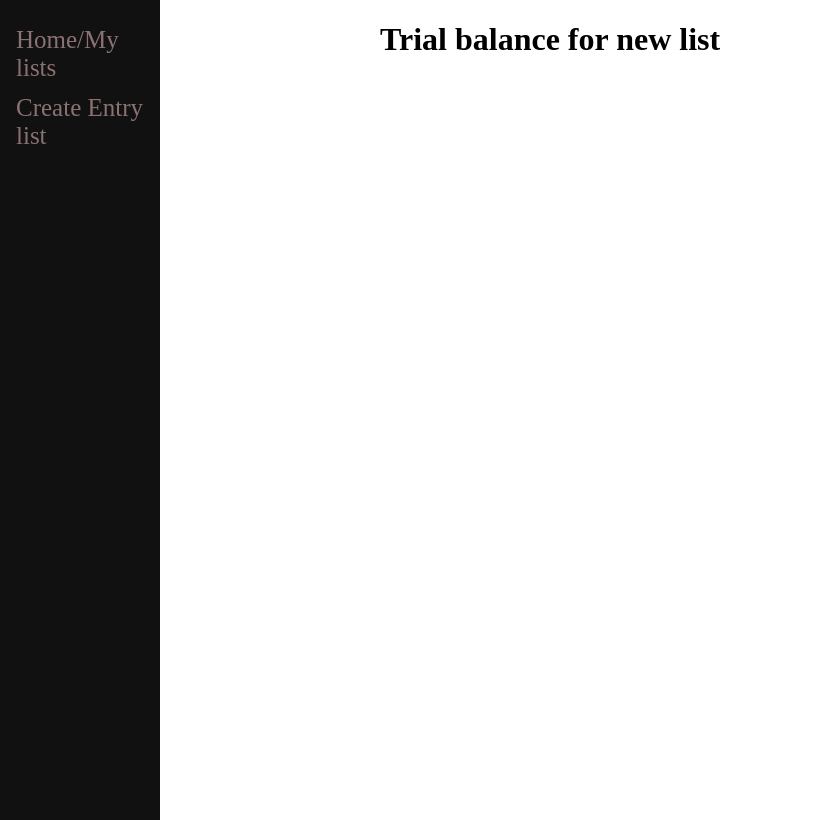
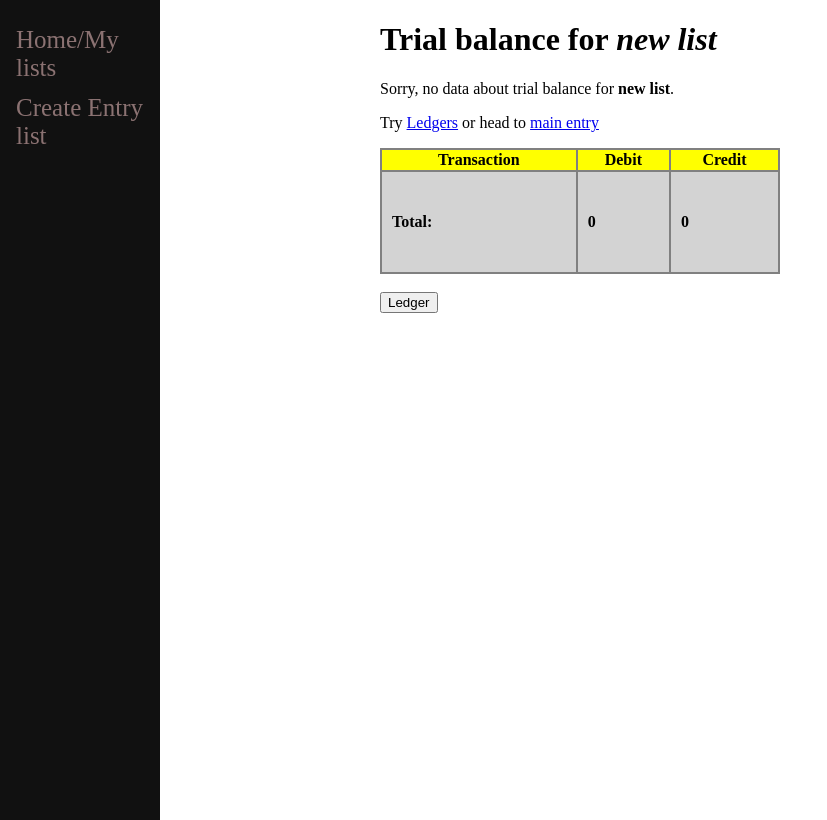
Before and after one commit to Codeit-Michael/Accounting_app, a Django app: page /2/trialbalance/ in a window 1280 px wide. Shown: the whole page, without its empty margins (0-827 px from the left). Run offline with Django 3.2, Linux system fonts and the light colour scheme; data comes from the database, SQL or seed files in the repository.

Commit message:
vetter UI

```diff
--- a/financeSite/journal/templates/journal/base.html
+++ b/financeSite/journal/templates/journal/base.html
@@ -37,6 +37,39 @@
 
 	}
 
+        #body {
+            display: flex;
+            justify-content: center;
+        }
+
+        #table-title {
+            text-align: center;
+        }
+
+        #debit {
+            border-top: 1px solid black;
+            border-right: 1px solid black;
+            border-bottom: 1px solid black;
+        }
+
+        #credit {
+            border-top: 1px solid black;
+            border-left: 1px solid black;
+            border-bottom: 1px solid black;
+        }
+
+        td {
+            padding: 10px;
+        }
+
+        .debit-data {
+            border-right: 1px solid black;
+        }
+
+        .credit-data {
+            border-left: 1px solid black;
+        }
+
 	</style>
 
 	<title>{% block title %}{% endblock %}</title>
--- a/financeSite/journal/templates/journal/trialBalance.html
+++ b/financeSite/journal/templates/journal/trialBalance.html
@@ -3,12 +3,44 @@
 {% block title %}Trial Balance{% endblock %}
 
 {% block content %}
-<h1>Trial balance for {{cnt.text}}</h1>
+    <h1>Trial balance for <i>{{cnt.text}}</i></h1>
 
-<ul>
-    {% for items in tb.all %}
-        <li>{{items}}</li>
-    {% endfor %}
-</ul>
+    <table style='background-color:grey' width='400'>
+        <thead  style='background-color:yellow'>
+            <tr>
+                <th>Transaction</th>
+                <th>Debit</th>
+                <th>Credit</th>
+            </tr>
+        </thead>
+
+        <tbody style='background-color:lightgrey' height='100'>
+            {% for item in tb.all %}
+                <tr>
+                    <td>{{item.name}}</td>
+                    {% if item.accounts == 'debit' %}
+                        <td>{{item.amount}}</td>
+                        <td></td>
+                    {% else %}
+                        <td></td>
+                        <td>{{item.amount}}</td>
+                    {% endif %}
+                </tr>
+
+                {% empty %}
+                <p>Sorry, no data about trial balance for <b>{{cnt.text}}</b>.</p>
+                <p>Try <a href="{% url 'journal:ledger' cnt.id %}">Ledgers</a> or head to <a href="{% url 'journal:index' cnt.id %}">main entry</a></p>
+            {% endfor %}
+
+            <tr style="font-weight: bold;">
+                <td>Total:</td>
+                <td>{{left}}</td>
+                <td>{{right}}</td>
+            </tr>
+
+        </tbody>
+    </table>
+    <br>
+    <a href="{% url 'journal:ledger' cnt.id %}"><button>Ledger</button></a>
 
 {% endblock %}
--- a/financeSite/journal/views.py
+++ b/financeSite/journal/views.py
@@ -79,9 +79,15 @@ def ledger(response,id):
         if t_accounts[transaction]['debit'][0] > t_accounts[transaction]['credit'][0]:
             amount = t_accounts[transaction]['debit'][0] - t_accounts[transaction]['credit'][0]
             trial_balance[f'{transaction}']['debit'] = amount
+            t_accounts[transaction]['total'] = (f'Debit: {amount}')
+            t_accounts[transaction]['debit'].remove(t_accounts[transaction]['debit'][0])
+            t_accounts[transaction]['credit'].remove(t_accounts[transaction]['credit'][0])
         else:
             amount = t_accounts[transaction]['credit'][0] - t_accounts[transaction]['debit'][0]
             trial_balance[f'{transaction}']['credit'] = amount
+            t_accounts[transaction]['total'] = (f'Credit: {amount}')
+            t_accounts[transaction]['debit'].remove(t_accounts[transaction]['debit'][0])
+            t_accounts[transaction]['credit'].remove(t_accounts[transaction]['credit'][0])
 
     for entry in trial_balance:
         for account in trial_balance[entry]:
@@ -90,7 +96,7 @@ def ledger(response,id):
                 new.save()
             trans.filter(name=entry).update(name=entry,accounts=account,amount=trial_balance[entry][account])
 
-    return render(response, 'journal/ledger.html', {'cnt':cnt,'t_accounts':t_accounts,'tb':trial_balance,})
+    return render(response, 'journal/ledger.html', {'cnt':cnt,'t_accounts':t_accounts,'tb':trial_balance,'trans':trans})
 
 def trial_balance(response,id):
     cnt  = my_journal.objects.get(id=id)
```
Also changed, not shown: financeSite/journal/templates/journal/index.html (+14 -8 lines), financeSite/journal/templates/journal/ledger.html (+36 -14 lines).
